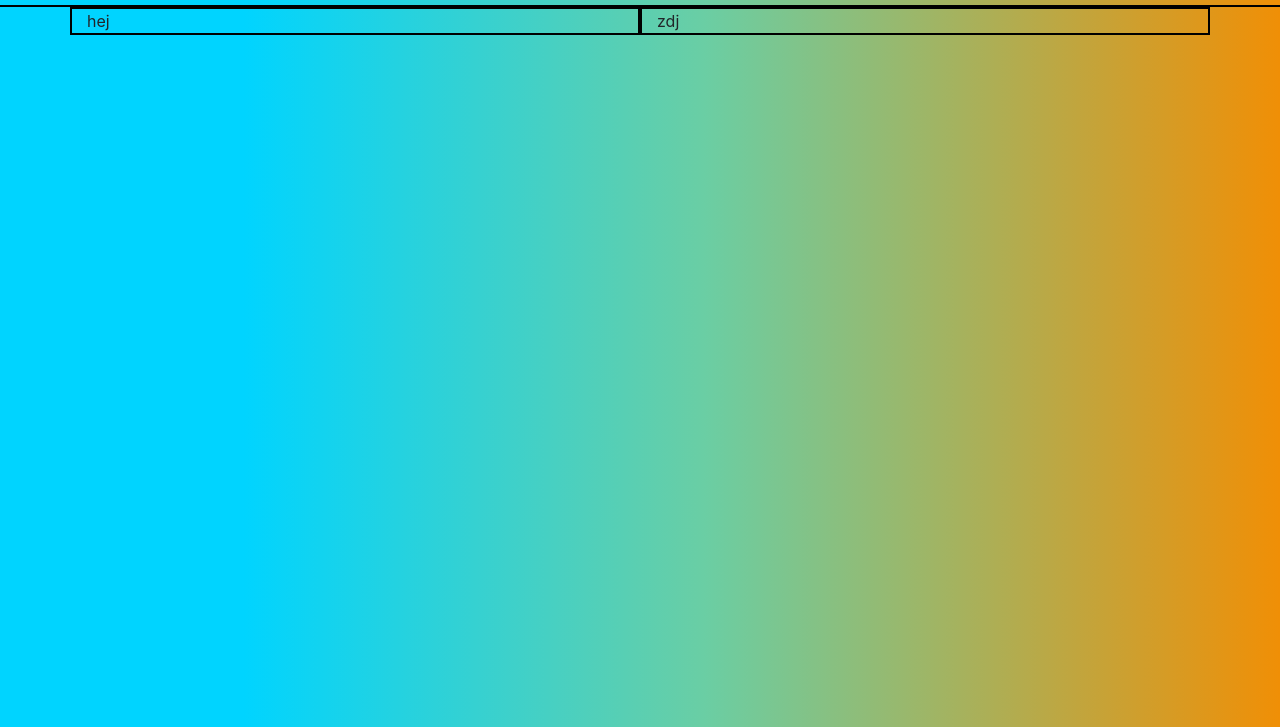
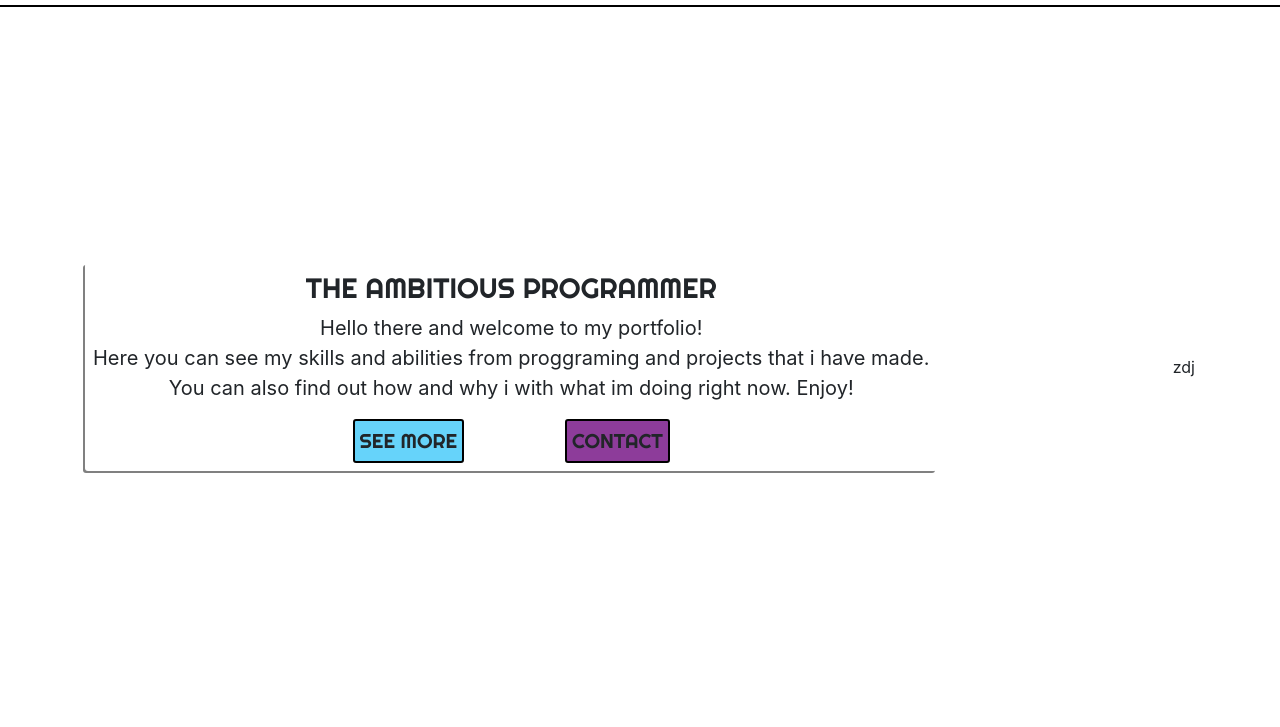
Before and after one commit to kpiechowski/Portfolio, a plain HTML site: page index.html in a window 1280 px wide. Shown: the part 73-800 px from the top of the page. Drawn offline with nearby package versions, Linux system fonts and the light colour scheme.

Commit message:
intro page prep

```diff
--- a/index.html
+++ b/index.html
@@ -44,10 +44,21 @@
 			</nav>
 		</header>
 		<section class="welcome container">
-			<div class="row d-flex align-items-center">
-				<div class="col-md-6 col-lg-6 welcome-panel">hej</div>
-				<div class="col-md-6 welcome-panel">zdj</div>
+
+			<div class="welcome-panel">
+					<div class="welcome-intro">
+						<h3>THE AMBITIOUS PROGRAMMER</h3>
+						<p>Hello there and welcome to my portfolio!<br>
+						Here you can see my skills and abilities from proggraming and projects that i have made.<br>
+						You can also find out how and why i with what im doing right now. Enjoy!</p>
+						<div class="intro-buttons-container">
+							<div class="intro-button b-blue">SEE MORE</div>
+							<div class="intro-button b-purple">CONTACT</div>
+						</div>
+					</div>
 			</div>
+
+			<div class="welcome-panel">zdj</div>
 
 		</section>
 
--- a/style/main.css
+++ b/style/main.css
@@ -1,8 +1,14 @@
 body{
 	margin:0;
 	padding: 0;
-	background: rgb(0,212,255);
-background: linear-gradient(90deg, rgba(0,212,255,1) 19%, rgba(106,206,164,1) 55%, rgba(240,143,6,1) 100%);
+
+
+}
+.b-blue{
+	background-color: #66D3FA;
+}
+.b-purple{
+	background-color: #8D3C9A;
 }
 .logo{
 	transform: scale(1.2);
@@ -34,10 +40,34 @@ nav a{
 }
 .welcome{
 	height: 90vh;
-	/*display: flex;
-
-	align-items: center;*/
+	display: flex;
+	justify-content:space-between;
+	align-items: center;
 }
 .welcome-panel{
+
+}
+.welcome-intro > h3{
+	text-align: center;
+	font-family: 'Righteous', cursive;
+}
+.welcome-intro{
+	text-align: center;
+	font-size: 20px;
+	padding:8px;
+	box-shadow: -2px 2px 0px  grey;
+	border-radius: 3px;
+
+}
+.intro-buttons-container{
+	display: flex;
+	width: 50%;
+	margin: auto;
+	justify-content: space-around;
+	font-family: 'Righteous', cursive
+}
+.intro-button{
+	border-radius: 3px;
 	border:2px solid black;
+	padding:5px;
 }
```
